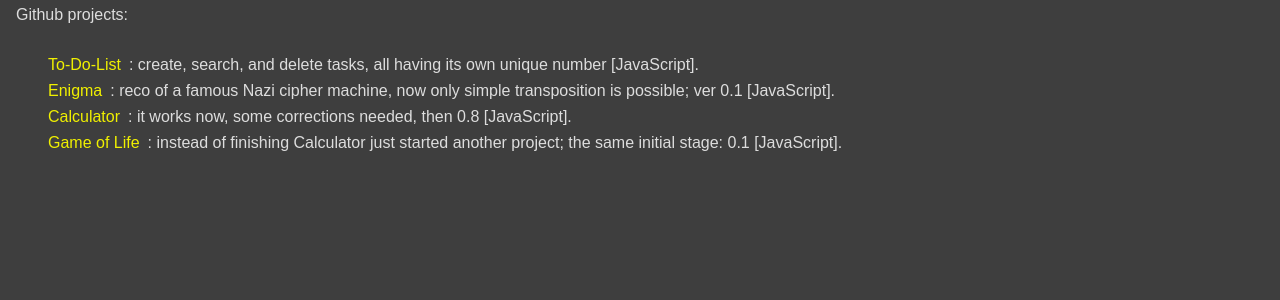
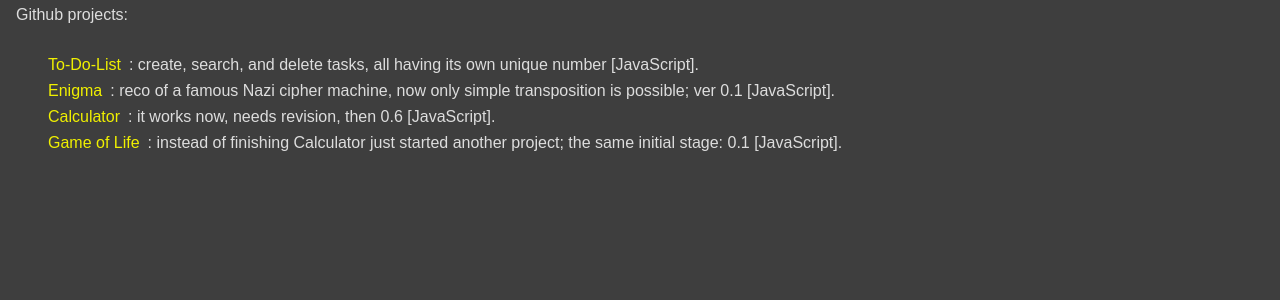
Before and after one commit to tdudkowski/tdudkowski.github.io, a Jekyll site: the page built from index.html, in a window 1280 px wide. Shown: the part 293-593 px from the top of the page. Built offline with Jekyll 4.4.1, drawn with Linux system fonts in a browser that asks for light colours.

Commit message:
corection

```diff
--- a/index.html
+++ b/index.html
@@ -20,7 +20,7 @@
 		its own unique number [JavaScript].</li>
 	<li><a href="https://tdudkowski.github.io/Enigma/">Enigma</a>: reco of a famous Nazi cipher machine, now only simple
 		transposition is possible; ver 0.1 [JavaScript].</li>
-	<li><a href="https://tdudkowski.github.io/Calculator/">Calculator</a>: it works now, some corrections needed, then 0.8
+	<li><a href="https://tdudkowski.github.io/Calculator/">Calculator</a>: it works now, needs revision, then 0.6
 		[JavaScript].</li>
 	<li><a href="https://tdudkowski.github.io/Game-Of-Life/">Game of Life</a>: instead of finishing Calculator just
 		started another project; the same initial stage: 0.1 [JavaScript].</li>
```
